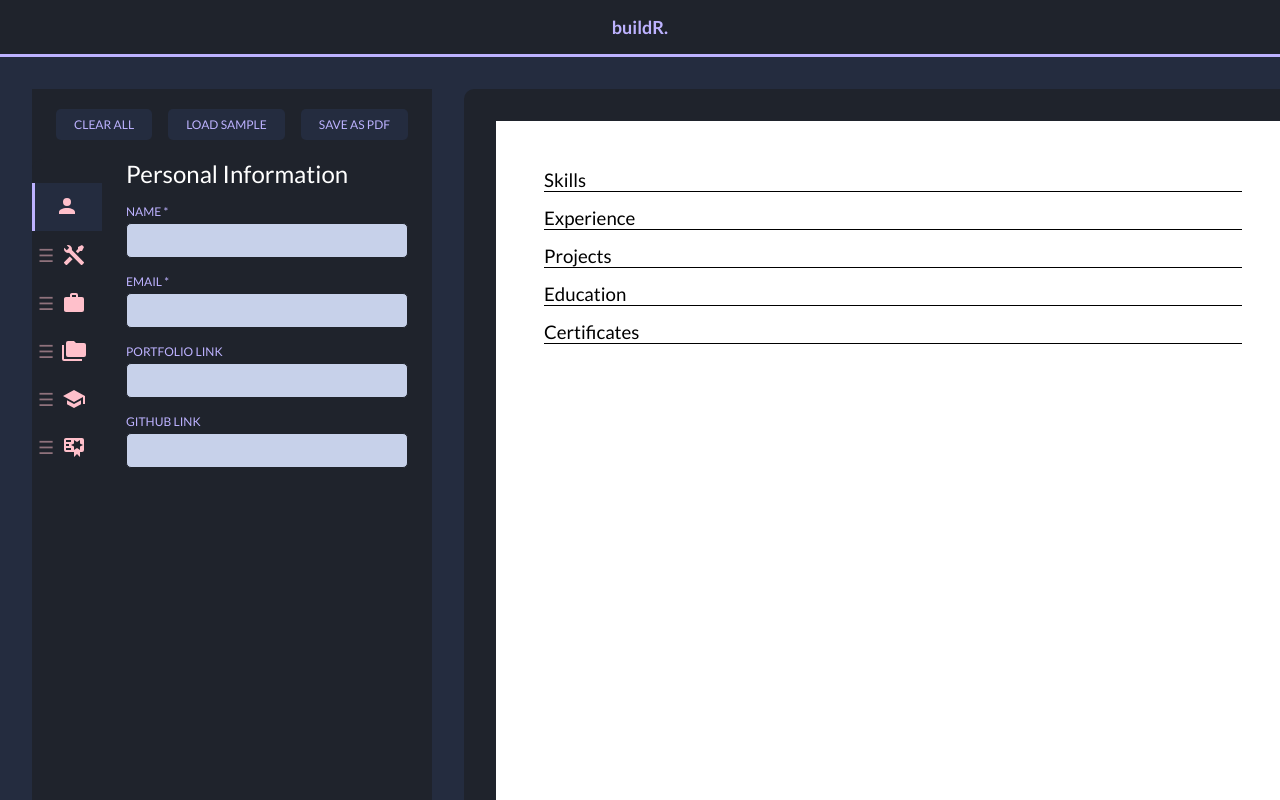
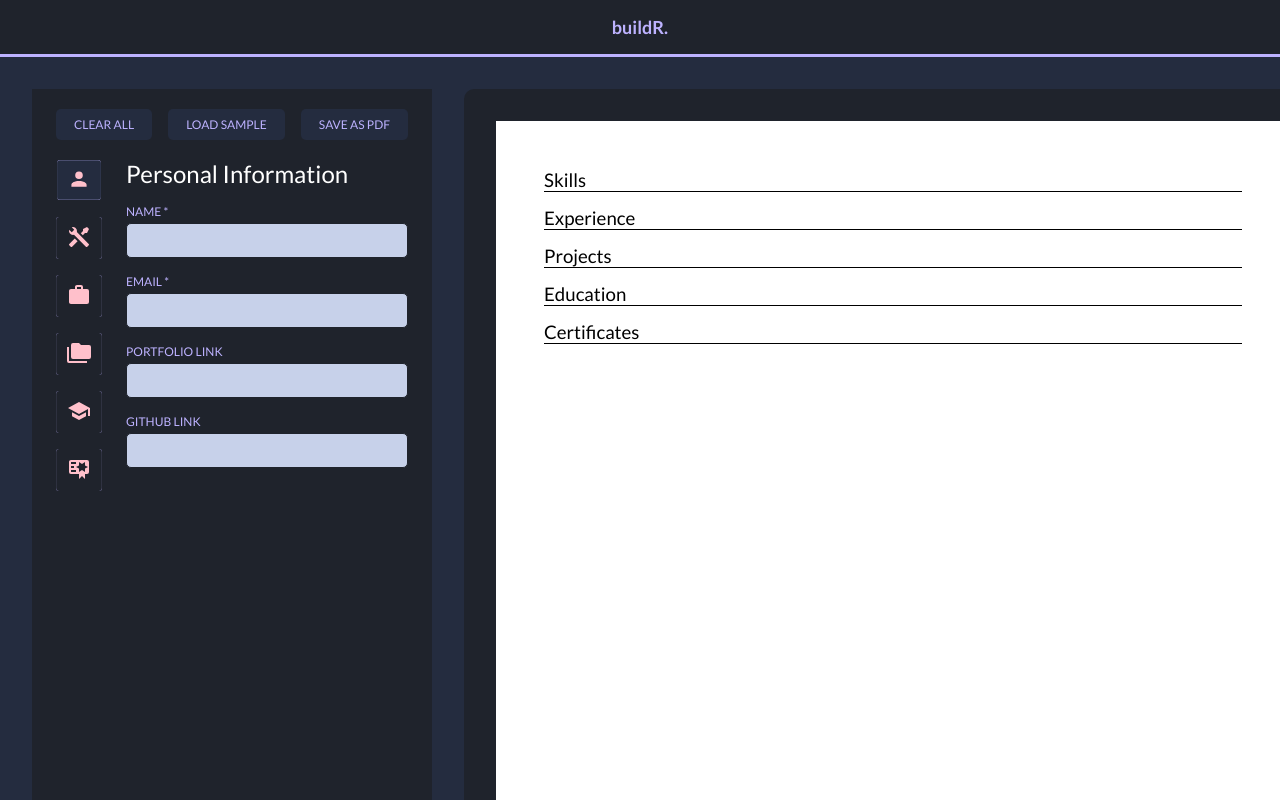
Before and after one commit to charmbun/buildr, a React (Vite) app: page / in a window 1280 px wide. Shown: the top 800 px of the page. Built offline with nearby package versions, Linux system fonts and the light colour scheme.

Commit message:
feat: redesign sidebar to square tile layout

```diff
--- a/src/features/editor/sidebar/Sidebar.module.css
+++ b/src/features/editor/sidebar/Sidebar.module.css
@@ -1,20 +1,25 @@
 .sidebar {
   display: flex;
   flex-direction: column;
-  padding-top: 24px;
-  background-color: var(--primary);
   transition:
     background-color 0.2s ease,
     transform 0.1s ease;
+
   border-radius: 10px 0px 0px 10px;
+  padding-left: 24px;
+  gap: 16px;
 }
 
 .sidebar button {
   border: none;
-  height: 48px;
-  background-color: var(--primary);
+  border-radius: 3px;
+  height: 42px;
+  background-color: transparent;
   cursor: pointer;
-  transition: transform 150ms ease;
+  transition:
+    background-color 0.15s ease,
+    transform 0.1s ease;
+  box-shadow: inset 0 0 0 0.1px var(--accent);
 }
 
 .sidebar button:active {
@@ -23,35 +28,55 @@
 
 .sidebar button:hover {
   background-color: var(--secondary);
+  transform: scale(1.05);
 }
 
 .sidebar button.active {
-  background-color: var(--secondary);
+  transform: scale(0.95);
+}
+
+.active {
+  background-color: var(--secondary) !important;
   box-shadow: inset 3px 0 0 var(--accent);
+  border-radius: 6px;
+}
+
+.sidebarItemWrapper {
+  position: relative;
+  display: flex;
+  align-items: center;
 }
 
 .sidebarItem {
-  display: flex;
-  align-items: center;
-  gap: 8px;
-  transition:
-    transform 0.15s ease,
-    background-color 0.15s ease;
+  width: 100%;
 }
 
 .dragHandle {
+  position: absolute;
+  left: -16px;
+
+  width: 8px;
+  height: 20px;
+
+  background-image: radial-gradient(
+    circle,
+    var(--accent) 1.2px,
+    transparent 1.2px
+  );
+  background-size: 3px 4px;
+  background-repeat: repeat;
+
+  opacity: 0;
   cursor: grab;
-  opacity: 0.5;
-  font-size: 18px;
-  user-select: none;
-  color: pink;
+  flex-shrink: 0;
+  transition: opacity 0.15s ease;
 }
 
 .dragHandle:active {
   cursor: grabbing;
 }
 
-.sidebarItem:hover .dragHandle {
+.sidebarItemWrapper:hover .dragHandle {
   opacity: 1;
 }
 
--- a/src/features/editor/sidebar/SortableSidebarItem.jsx
+++ b/src/features/editor/sidebar/SortableSidebarItem.jsx
@@ -13,18 +13,20 @@ function SortableSidebarItem({ id, icon, active, onClick }) {
   };
 
   return (
+    <div className={styles.sidebarItemWrapper}>
+      {/* Grip handle — sits outside the button, only handles drag */}
+      <span className={styles.dragHandle} {...attributes} {...listeners} />
+
+      {/* Button — only handles click/navigation */}
       <button
         ref={setNodeRef}
         style={style}
         className={`${styles.sidebarItem} ${active ? styles.active : ""}`}
         onClick={onClick}
       >
-      <span className={styles.dragHandle} {...attributes} {...listeners}>
-        ☰
-      </span>
-
         <img src={icon} className={styles.icon} />
       </button>
+    </div>
   );
 }
 
```
Lines whose indentation alone changed are shown as unchanged.
